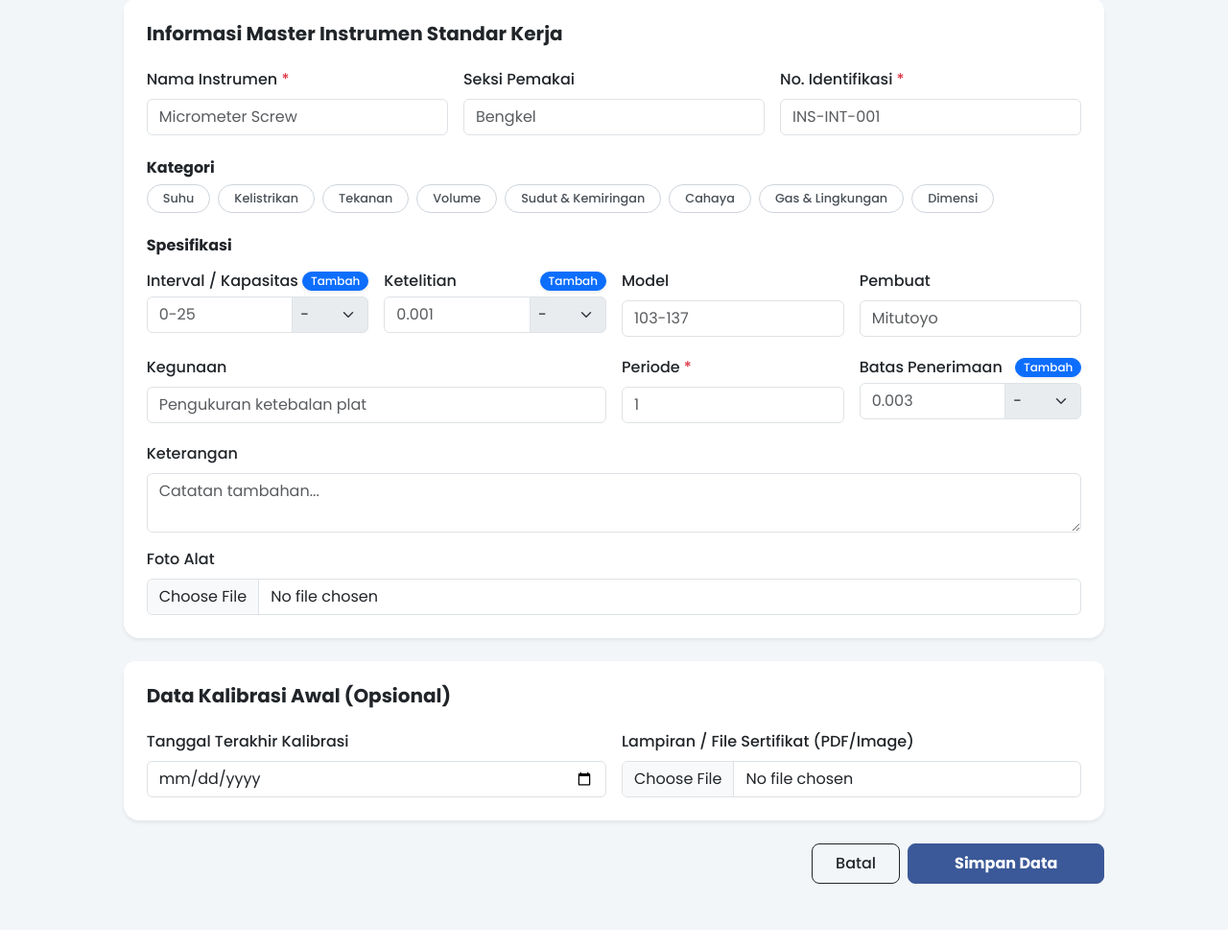
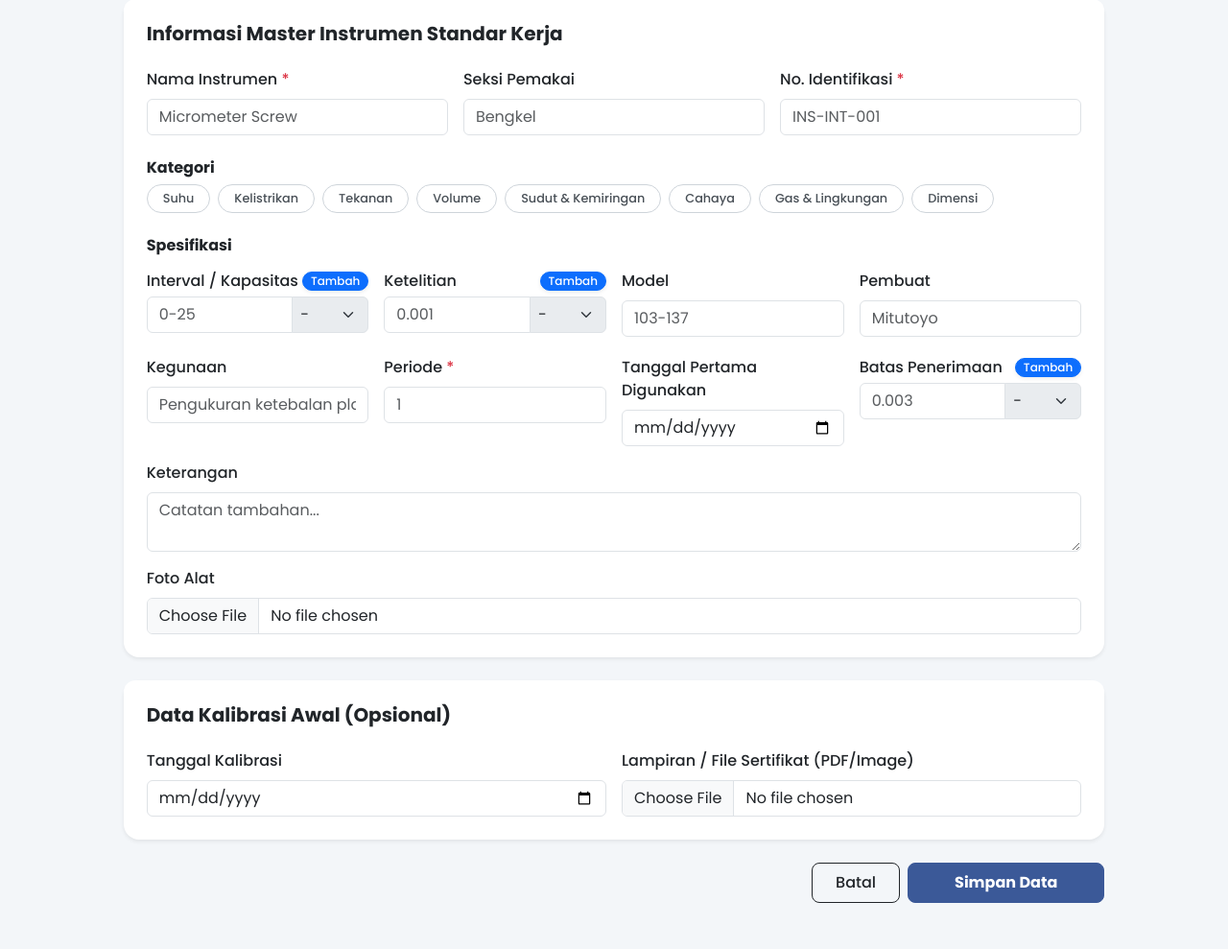
Before and after one commit to ebenlimbong/pmn-kalibrasi, a CodeIgniter app: page /kalibrasi-internal/create in a window 1280 px wide. Shown: the part 68-1057 px from the top of the page at 96% size. Before the commit the page ends 989 px from the top, so only its background shows below. Run offline with CodeIgniter, Linux system fonts and the light colour scheme; some libraries are stand-ins or nearby versions.

Commit message:
feat: add initial usage date and instrument age calculation to dashboard & detail for internal and external modules

```diff
--- a/application/controllers/Kalibrasi.php
+++ b/application/controllers/Kalibrasi.php
@@ -99,6 +99,7 @@ class Kalibrasi extends CI_Controller {
             'pembuat'            => $this->input->post('pembuat'),
             'kegunaan'           => $this->input->post('kegunaan'),
             'periode_kalibrasi'  => $periodeKalibrasi,
+            'tanggal_mulai_digunakan' => $this->input->post('tanggal_mulai_digunakan'),
             'batas_penerimaan'   => $this->processMultiInput($this->input->post('batas_nilai'), $this->input->post('batas_satuan')),
             'keterangan'         => $this->input->post('keterangan'),
         );
@@ -187,6 +188,7 @@ class Kalibrasi extends CI_Controller {
             'pembuat'            => $this->input->post('pembuat'),
             'kegunaan'           => $this->input->post('kegunaan'),
             'periode_kalibrasi'  => $this->input->post('periode_kalibrasi'),
+            'tanggal_mulai_digunakan' => $this->input->post('tanggal_mulai_digunakan'),
             'batas_penerimaan'   => $this->processMultiInput($this->input->post('batas_nilai'), $this->input->post('batas_satuan')),
             'keterangan'         => $this->input->post('keterangan'),
         );
--- a/application/controllers/KalibrasiInternal.php
+++ b/application/controllers/KalibrasiInternal.php
@@ -98,6 +98,7 @@ class KalibrasiInternal extends CI_Controller {
             'pembuat'            => $this->input->post('pembuat'),
             'kegunaan'           => $this->input->post('kegunaan'),
             'periode_kalibrasi'  => $periodeKalibrasi,
+            'tanggal_mulai_digunakan' => $this->input->post('tanggal_mulai_digunakan'),
             'batas_penerimaan'   => $this->processMultiInput($this->input->post('batas_nilai'), $this->input->post('batas_satuan')),
             'keterangan'         => $this->input->post('keterangan'),
         );
@@ -183,6 +184,7 @@ class KalibrasiInternal extends CI_Controller {
             'pembuat'            => $this->input->post('pembuat'),
             'kegunaan'           => $this->input->post('kegunaan'),
             'periode_kalibrasi'  => $this->input->post('periode_kalibrasi'),
+            'tanggal_mulai_digunakan' => $this->input->post('tanggal_mulai_digunakan'),
             'batas_penerimaan'   => $this->processMultiInput($this->input->post('batas_nilai'), $this->input->post('batas_satuan')),
             'keterangan'         => $this->input->post('keterangan'),
         );
--- a/application/helpers/custom_helper.php
+++ b/application/helpers/custom_helper.php
@@ -19,3 +19,30 @@ if (!function_exists('csrf_field')) {
         return '';
     }
 }
+
+if (!function_exists('hitung_umur_instrumen')) {
+    function hitung_umur_instrumen($tanggal_mulai) {
+        if (empty($tanggal_mulai) || $tanggal_mulai === '0000-00-00') {
+            return '-';
+        }
+        try {
+            $tgl_mulai = new DateTime($tanggal_mulai);
+            $sekarang  = new DateTime();
+            $diff      = $tgl_mulai->diff($sekarang);
+
+            if ($diff->y > 0 && $diff->m > 0) {
+                return $diff->y . ' Thn ' . $diff->m . ' Bln';
+            } else if ($diff->y > 0) {
+                return $diff->y . ' Tahun';
+            } else if ($diff->m > 0) {
+                return $diff->m . ' Bulan';
+            } else if ($diff->days > 0) {
+                return $diff->days . ' Hari';
+            } else {
+                return '0 Hari';
+            }
+        } catch (Exception $e) {
+            return '-';
+        }
+    }
+}
--- a/application/views/kalibrasi/index.php
+++ b/application/views/kalibrasi/index.php
@@ -70,6 +70,7 @@
                         <th rowspan="2" class="fw-bold border-bottom-0 align-middle text-center">Nama Instrumen</th>
                         <th rowspan="2" class="fw-bold border-bottom-0 align-middle text-center">Seksi Pemakai</th>
                         <th rowspan="2" class="fw-bold border-bottom-0 align-middle text-center">No Identifikasi</th>
+                        <th rowspan="2" class="fw-bold border-bottom-0 align-middle text-center">Umur Instrumen</th>
                         <th colspan="4" class="fw-bold border-bottom-0 text-center">Spesifikasi</th>
                         <th rowspan="2" class="fw-bold border-bottom-0 align-middle text-center">Kegunaan</th>
                         <th rowspan="2" class="fw-bold border-bottom-0 align-middle text-center">Periode</th>
@@ -84,7 +85,7 @@
                         <th class="fw-bold text-dark text-center">Ketelitian</th>
                         <th class="fw-bold text-dark text-center">Model</th>
                         <th class="fw-bold text-dark text-center">Pembuat</th>
-                        <th class="fw-bold text-dark text-center">Terakhir Kalibrasi</th>
+                        <th class="fw-bold text-dark text-center">Tanggal Kalibrasi</th>
                         <th class="fw-bold text-dark text-center">Badan Kalibrasi</th>
                         <th class="fw-bold text-dark text-center">NO Sertifikat</th>
                         <th class="fw-bold text-dark text-center">Tahun Berikutnya</th>
@@ -93,7 +94,7 @@
                 <tbody>
                     <?php if(empty($instrumen)) : ?>
                         <tr>
-                            <td colspan="18" class="text-center py-4 text-muted">Belum ada data instrumen.</td>
+                            <td colspan="19" class="text-center py-4 text-muted">Belum ada data instrumen.</td>
                         </tr>
                     <?php else : ?>
                         <?php foreach($instrumen as $item) : ?>
@@ -108,6 +109,7 @@
                                 <td class="text-start"><?= esc($item->nama_instrumen ?? '-') ?></td>
                                 <td><?= esc($item->seksi_pemakai ?? '-') ?></td>
                                 <td class="fw-medium text-primary"><?= esc($item->nomor_identifikasi) ?></td>
+                                <td><span class="badge bg-secondary bg-opacity-10 text-dark border"><?= esc(hitung_umur_instrumen($item->tanggal_mulai_digunakan ?? '')) ?></span></td>
                                 <td><?= esc($item->interval_kapasitas ?? '-') ?></td>
                                 <td><?= esc($item->ketelitian ?? '-') ?></td>
                                 <td><?= esc($item->model_tipe ?? '-') ?></td>
--- a/application/views/kalibrasi_internal/form.php
+++ b/application/views/kalibrasi_internal/form.php
@@ -99,14 +99,18 @@
                             <input type="text" class="form-control" name="pembuat" placeholder="Mitutoyo">
                         </div>
 
-                        <!-- Row 3: Kegunaan & Periode & Batas -->
-                        <div class="col-md-6">
+                        <!-- Row 3: Kegunaan & Periode & Tanggal Pertama Digunakan & Batas -->
+                        <div class="col-md-3">
                             <label class="form-label text-dark fw-medium">Kegunaan</label>
                             <input type="text" class="form-control" name="kegunaan" placeholder="Pengukuran ketebalan plat">
                         </div>
                         <div class="col-md-3">
                             <label class="form-label text-dark fw-medium">Periode <span class="text-danger">*</span></label>
                             <input type="number" class="form-control" name="periode_kalibrasi" required placeholder="1">
+                        </div>
+                        <div class="col-md-3">
+                            <label class="form-label text-dark fw-medium">Tanggal Pertama Digunakan</label>
+                            <input type="date" class="form-control" name="tanggal_mulai_digunakan">
                         </div>
                         <div class="col-md-3">
                             <div class="d-flex justify-content-between align-items-center mb-1">
@@ -142,7 +146,7 @@
                 <div class="card-body p-4">
                     <div class="row g-3">
                         <div class="col-md-6">
-                            <label class="form-label text-dark fw-medium">Tanggal Terakhir Kalibrasi</label>
+                            <label class="form-label text-dark fw-medium">Tanggal Kalibrasi</label>
                             <input type="date" class="form-control" name="tanggal_terakhir">
                         </div>
                         <div class="col-md-6">
--- a/application/views/kalibrasi_internal/index.php
+++ b/application/views/kalibrasi_internal/index.php
@@ -70,6 +70,7 @@
                         <th rowspan="2" class="fw-bold border-bottom-0 align-middle text-center">Nama Instrumen</th>
                         <th rowspan="2" class="fw-bold border-bottom-0 align-middle text-center">Seksi Pemakai</th>
                         <th rowspan="2" class="fw-bold border-bottom-0 align-middle text-center">No Identifikasi</th>
+                        <th rowspan="2" class="fw-bold border-bottom-0 align-middle text-center">Umur Instrumen</th>
                         <th colspan="4" class="fw-bold border-bottom-0 text-center">Spesifikasi</th>
                         <th rowspan="2" class="fw-bold border-bottom-0 align-middle text-center">Kegunaan</th>
                         <th rowspan="2" class="fw-bold border-bottom-0 align-middle text-center">Periode</th>
@@ -84,14 +85,14 @@
                         <th class="fw-bold text-dark text-center">Ketelitian</th>
                         <th class="fw-bold text-dark text-center">Model</th>
                         <th class="fw-bold text-dark text-center">Pembuat</th>
-                        <th class="fw-bold text-dark text-center">Terakhir</th>
+                        <th class="fw-bold text-dark text-center">Tanggal Kalibrasi</th>
                         <th class="fw-bold text-dark text-center">Berikut</th>
                     </tr>
                 </thead>
                 <tbody>
                     <?php if(empty($instrumen)) : ?>
                         <tr>
-                            <td colspan="16" class="text-center py-4 text-muted">Belum ada data instrumen standar kerja.</td>
+                            <td colspan="17" class="text-center py-4 text-muted">Belum ada data instrumen standar kerja.</td>
                         </tr>
                     <?php else : ?>
                         <?php foreach($instrumen as $item) : ?>
@@ -106,6 +107,7 @@
                                 <td class="text-start"><?= esc($item->nama_instrumen ?? '-') ?></td>
                                 <td><?= esc($item->seksi_pemakai ?? '-') ?></td>
                                 <td class="fw-medium text-primary"><?= esc($item->nomor_identifikasi) ?></td>
+                                <td><span class="badge bg-secondary bg-opacity-10 text-dark border"><?= esc(hitung_umur_instrumen($item->tanggal_mulai_digunakan ?? '')) ?></span></td>
                                 <td><?= esc($item->interval_kapasitas ?? '-') ?></td>
                                 <td><?= esc($item->ketelitian ?? '-') ?></td>
                                 <td><?= esc($item->model_tipe ?? '-') ?></td>
--- a/database/schema.sql
+++ b/database/schema.sql
@@ -12,6 +12,7 @@ CREATE TABLE IF NOT EXISTS `master_instrumen` (
   `pembuat` VARCHAR(255) DEFAULT NULL,
   `kegunaan` VARCHAR(255) DEFAULT NULL,
   `periode_kalibrasi` INT(11) DEFAULT NULL,
+  `tanggal_mulai_digunakan` DATE DEFAULT NULL,
   `batas_penerimaan` VARCHAR(100) DEFAULT NULL,
   `keterangan` TEXT DEFAULT NULL,
   `foto_alat` VARCHAR(255) DEFAULT NULL,
@@ -47,6 +48,7 @@ CREATE TABLE IF NOT EXISTS `master_instrumen_internal` (
   `pembuat` VARCHAR(255) DEFAULT NULL,
   `kegunaan` VARCHAR(255) DEFAULT NULL,
   `periode_kalibrasi` INT(11) DEFAULT NULL,
+  `tanggal_mulai_digunakan` DATE DEFAULT NULL,
   `batas_penerimaan` VARCHAR(100) DEFAULT NULL,
   `keterangan` TEXT DEFAULT NULL,
   `foto_alat` VARCHAR(255) DEFAULT NULL,
```
Also changed, not shown: application/views/kalibrasi/detail.php (+9 -3 lines), application/views/kalibrasi/edit.php (+7 -3 lines), application/views/kalibrasi/form.php (+7 -3 lines), application/views/kalibrasi_internal/detail.php (+9 -3 lines), application/views/kalibrasi_internal/edit.php (+7 -3 lines).
